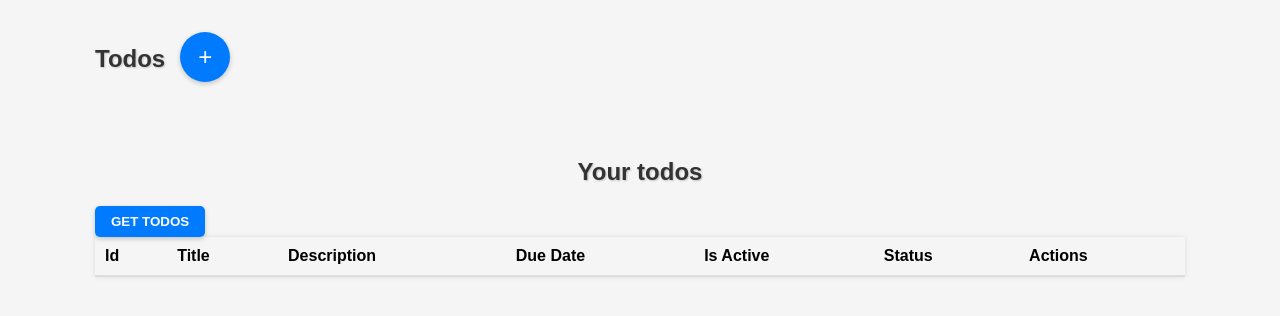
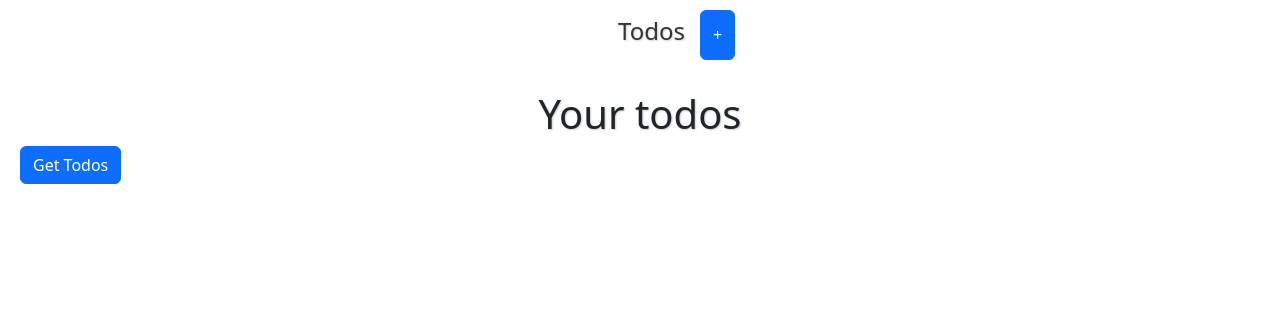
Before and after one commit to rabin9840/React-Todo, a React (Vite) app: page / in a window 1280 px wide. Shown: the top 316 px of the page. Built offline with nearby package versions, Linux system fonts and the light colour scheme.

Commit message:
Changed the overall style and design of the app

```diff
--- a/package.json
+++ b/package.json
@@ -11,8 +11,10 @@
   },
   "dependencies": {
     "axios": "^1.4.0",
+    "bootstrap": "^5.3.0",
     "moment": "^2.29.4",
     "react": "^18.2.0",
+    "react-bootstrap": "^2.8.0",
     "react-dom": "^18.2.0",
     "react-modal": "^3.16.1"
   },
--- a/src/App.css
+++ b/src/App.css
@@ -51,32 +51,36 @@
   display: flex;
   flex-direction: row;
   align-items: center;
-  padding: 20px;
+  padding: 10px;
   width: 25%;
+  text-align: center;
 }
 
 .app-heading {
   font-size: 24px;
-  margin-bottom: 20px;
   color: #333;
   text-shadow: 1px 1px 2px rgba(0, 0, 0, 0.2);
+  /* padding: 15px; */
+  /* margin-right: 10px; */
 }
-
 
 .add-button {
   font-size: 24px;
-  padding: 10px;
   height: 50px;
   width: 50px;
   background-color: #007bff;
   color: #fff;
   border: none;
-  border-radius: 50%;
+  border-radius: 25%;
   cursor: pointer;
   margin-left: 15px;
-  box-shadow: 0px 2px 5px rgba(0, 0, 0, 0.2);
+  box-shadow: 0ghtpx 2px 5px rgba(0, 0, 0, 0.2);
   transition: background-color 0.3s ease-in-out, transform 0.3s ease-in-out;
+  /* display: flex;
+  align-items: center;
+  justify-content: center; */
 }
+
 
 .add-button:hover {
   background-color: #0056b3;
@@ -259,7 +263,8 @@ h1 {
   font-weight: bold;
   transition: background-color 0.3s ease-in-out;
   text-transform: uppercase;
-}table {
+}
+/* table {
   width: 100%;
   border-collapse: collapse;
   background-color: #fff;
@@ -322,3 +327,4 @@ tbody td {
     font-size: 12px;
   }
 }
+ */
--- a/src/App.jsx
+++ b/src/App.jsx
@@ -6,6 +6,9 @@ import CreateModal from './components/Modals/CreateModal';
 import TodoItemsList from './components/TodoItemsList'
 import { useState } from 'react';
 // import Modal from 'react-modal';
+
+import { Container, Row, Col, Button } from 'react-bootstrap';
+import 'bootstrap/dist/css/bootstrap.min.css';
 
 
 function App() {
@@ -21,13 +24,25 @@ const closeCreateModal = () => {
 
   return (
     <>
-      <div className="app-container">
+      {/* <div className="app-container">
         <h1 className="app-heading">Todos</h1>
         <button className="add-button" onClick={openCreateModal}>
           +
         </button>
 
-      </div>
+      </div> */}
+    <Container fluid className="d-flex align-items-center justify-content-center">
+      <Row className="justify-content-center">
+        <Col xs={12} md={6}>
+          <div className="app-container">
+            <h1 className="app-heading">Todos</h1>
+            <Button className="add-button" onClick={openCreateModal}>
+              +
+            </Button>
+          </div>
+        </Col>
+      </Row>
+    </Container>
       <CreateModal closeCreateModal={closeCreateModal} isCreateModalOpen={isCreateModalOpen} />
       <TodoItemsList />
     </>
--- a/src/components/Modals/CreateModal.jsx
+++ b/src/components/Modals/CreateModal.jsx
@@ -1,18 +1,19 @@
-import Modal from 'react-modal';
+import React from 'react';
+import { Modal } from 'react-bootstrap';
+import 'bootstrap/dist/css/bootstrap.min.css';
 import TodoTasks from '../TodoTasks';
 
 const CreateModal = ({ isCreateModalOpen, closeCreateModal }) => {
-
-    return (
-        <Modal
-            isOpen={isCreateModalOpen}
-            onRequestClose={closeCreateModal}
-            contentLabel="Create Task"
-        >
-            <TodoTasks closeCreateModal={ closeCreateModal} />
-        </Modal>
-
-    )
-}
+  return (
+    <Modal show={isCreateModalOpen} onHide={closeCreateModal}>
+      <Modal.Header closeButton>
+        <Modal.Title>Create Task</Modal.Title>
+      </Modal.Header>
+      <Modal.Body>
+        <TodoTasks closeCreateModal={closeCreateModal} />
+      </Modal.Body>
+    </Modal>
+  );
+};
 
 export default CreateModal;
--- a/src/components/Modals/DeleteModal.jsx
+++ b/src/components/Modals/DeleteModal.jsx
@@ -1,20 +1,27 @@
-import Modal from 'react-modal';
-Modal.setAppElement('#root');
-
+import React from 'react';
+import { Modal, Button } from 'react-bootstrap';
+import 'bootstrap/dist/css/bootstrap.min.css';
 
 const DeleteModal = ({ isModalOpen, handleDelete, closeDeleteModal }) => {
-    return (
-        <Modal
-            isOpen={isModalOpen}
-            onRequestClose={closeDeleteModal}
-            contentLabel="Delete Confirmation"
-        >
-            <h2>Confirm Delete</h2>
-            <p>Are you sure you want to delete this todo?</p>
-            <button onClick={handleDelete}>Delete</button>
-            <button onClick={closeDeleteModal}>Cancel</button>
-        </Modal>
-    )
-}
+  return (
+    <Modal show={isModalOpen} onHide={closeDeleteModal}>
+      <Modal.Header closeButton>
+        <Modal.Title>Delete Confirmation</Modal.Title>
+      </Modal.Header>
+      <Modal.Body>
+        <h2>Confirm Delete</h2>
+        <p>Are you sure you want to delete this todo?</p>
+      </Modal.Body>
+      <Modal.Footer>
+        <Button variant="danger" onClick={handleDelete}>
+          Delete
+        </Button>
+        <Button variant="secondary" onClick={closeDeleteModal}>
+          Cancel
+        </Button>
+      </Modal.Footer>
+    </Modal>
+  );
+};
 
 export default DeleteModal;
--- a/src/components/Modals/EditModal.jsx
+++ b/src/components/Modals/EditModal.jsx
@@ -1,93 +1,101 @@
-import Modal from 'react-modal';
+import React from 'react';
+import { Modal, Button, Form } from 'react-bootstrap';
+import 'bootstrap/dist/css/bootstrap.min.css';
 import { useState } from 'react';
 
 const EditModal = ({ isEditModalOpen, closeEditModal, handleEdit, initialTodo }) => {
   const [todo, setTodo] = useState(initialTodo);
 
   const handleInputChange = (e) => {
-        const { name, value }= e.target;
+    const { name, value } = e.target;
     setTodo((prevTodo) => ({ ...prevTodo, [name]: value }));
-    }
+  };
 
   const handleSubmit = (e) => {
     e.preventDefault();
     console.log(todo);
     handleEdit(todo);
     closeEditModal();
-    }
-    return(
-        <Modal
-        isOpen={isEditModalOpen}
-        onRequestClose={closeEditModal}
-        contentLabel="Edit Confirmation"
-        >
-            <h2>Edit Todo</h2>
-            <form onSubmit={handleSubmit}>
-                <div>
-                    <label>Title:</label>
-                    <input type="text"
+  };
+
+  return (
+    <Modal show={isEditModalOpen} onHide={closeEditModal} centered>
+      <Modal.Header closeButton>
+        <Modal.Title>Edit Todo</Modal.Title>
+      </Modal.Header>
+      <Modal.Body>
+        <Form onSubmit={handleSubmit}>
+          <Form.Group>
+            <Form.Label>Title:</Form.Label>
+            <Form.Control
+              type="text"
               name="title"
               placeholder={todo.title ? undefined : initialTodo.title}
               value={todo.title}
               onChange={handleInputChange}
             />
-                </div>
+          </Form.Group>
 
-                <div>
-                    <label>Description:</label>
-                    <input
+          <Form.Group>
+            <Form.Label>Description:</Form.Label>
+            <Form.Control
               type="text"
               name="description"
               placeholder={todo.description ? undefined : initialTodo.description}
               value={todo.description}
               onChange={handleInputChange}
             />
-                </div>
+          </Form.Group>
 
-                <div>
-                    <label>Due Date:</label>
-                    <input
+          <Form.Group>
+            <Form.Label>Due Date:</Form.Label>
+            <Form.Control
               type="date"
               name="dueDate"
               value={todo.dueDate}
               onChange={handleInputChange}
             />
-                </div>
+          </Form.Group>
 
-                <div>
-                    <label>Is Active:</label>
-                    <select
+          <Form.Group>
+            <Form.Label>Is Active:</Form.Label>
+            <Form.Control
+              as="select"
               name="isActive"
               value={todo.isActive}
               onChange={handleInputChange}
             >
               <option value={true}>True</option>
               <option value={false}>False</option>
-                    </select>
-                </div>
+            </Form.Control>
+          </Form.Group>
 
-                <div>
-                    <label>Status:</label>
-                    <select
+          <Form.Group>
+            <Form.Label>Status:</Form.Label>
+            <Form.Control
+              as="select"
               name="status"
               value={todo.status}
               onChange={handleInputChange}
             >
-                        <option value="todo">todo</option>
+              <option value="todo">Todo</option>
               <option value="ongoing">Ongoing</option>
               <option value="completed">Completed</option>
-                    </select>
+            </Form.Control>
+          </Form.Group>
+
+          <div className="text-center">
+            <Button variant="primary" type="submit" className="mr-2">
+              Save
+            </Button>
+            <Button variant="secondary" onClick={closeEditModal}>
+              Cancel
+            </Button>
           </div>
-
-                <div>
-                    <button type="submit">Save</button>
-                    <button onClick={closeEditModal}>Cancel</button>
-                </div>
-            </form>
-
+        </Form>
+      </Modal.Body>
     </Modal>
-    )
-
-}
+  );
+};
 
 export default EditModal;
--- a/src/components/TodoItemsList.jsx
+++ b/src/components/TodoItemsList.jsx
@@ -4,6 +4,9 @@ import axios from 'axios';
 import TodoItem from './TodoItem';
 import DeleteModal from './Modals/DeleteModal';
 import EditModal from './Modals/EditModal';
+import { Table, Button, Card, Col, Row } from 'react-bootstrap';
+import 'bootstrap/dist/css/bootstrap.min.css';
+
 
 const TodoItems = () => {
   const [todos, setTodos] = useState([]);
@@ -116,41 +119,38 @@ const TodoItems = () => {
   return (
     <div className="todo-items">
       <h1>Your todos</h1>
-      <button className="task-action-button" onClick={handleGetData}>Get Todos</button>
-      <table>
-        <thead>
-          <tr>
-            <th>Id</th>
-            <th>Title</th>
-            <th>Description</th>
-            <th>Due Date</th>
-            <th>Is Active</th>
-            <th>Status</th>
-            <th>Actions</th>
-          </tr>
-        </thead>
-              <tbody>
-                  {todos.map((todo, index) => (
-                    <TodoItem key={index} todo={todo} openDeleteModal={openDeleteModal} openEditModal={openEditModal} />
-                  ))}
-
-        </tbody>
-      </table>
+      <Button variant="primary" onClick={handleGetData}>Get Todos</Button>
+<Row className="card-container">
+        {todos.map((todo, index) => (
+          <Col key={index} md={4} sm={6} xs={12}>
+            <Card className="todo-card">
+              <Card.Body>
+                <Card.Title className="todo-title">{todo.title}</Card.Title>
+                <Card.Text className="todo-description">{todo.description}</Card.Text>
+                <Card.Text>
+                  <span className="due-date">Due Date: </span>
+                  <span className="due-date-value">{todo.dueDate.toString()}</span>
+                </Card.Text>
+                <Card.Text>
+                  <span className="todo-info">Is Active: </span>
+                  <span className="todo-info-value">{todo.isActive.toString()}</span>
+                </Card.Text>
+                <Card.Text>
+                  <span className="todo-info">Status: </span>
+                  <span className="todo-info-value">{todo.status}</span>
+                </Card.Text>
+                <div className="card-buttons">
+                  <Button variant="info" onClick={() => openEditModal(todo._id, todo)}>Edit</Button>
+                  <Button variant="danger" onClick={() => openDeleteModal(todo._id)}>Delete</Button>
+                </div>
+              </Card.Body>
+            </Card>
+          </Col>
+        ))}
+      </Row>
 
       <DeleteModal isModalOpen={isModalOpen} closeDeleteModal={closeDeleteModal} handleDelete={handleDelete} />
-      {/* <Modal
-        isOpen={isModalOpen}
-        onRequestClose={closeDeleteModal}
-        contentLabel="Delete Confirmation"
-      >
-        <h2>Confirm Delete</h2>
-        <p>Are you sure you want to delete this todo?</p>
-        <button onClick={handleDelete}>Delete</button>
-        <button onClick={closeDeleteModal}>Cancel</button>
-      </Modal> */}
       <EditModal isEditModalOpen={isEditModalOpen} closeEditModal={closeEditModal} handleEdit={handleEdit} initialTodo={editTodo} />
-
-
     </div>
   );
 };
```
Also changed, not shown: 1 other file (tests, documents, lock files or other folders). Lines whose indentation alone changed are shown as unchanged.
